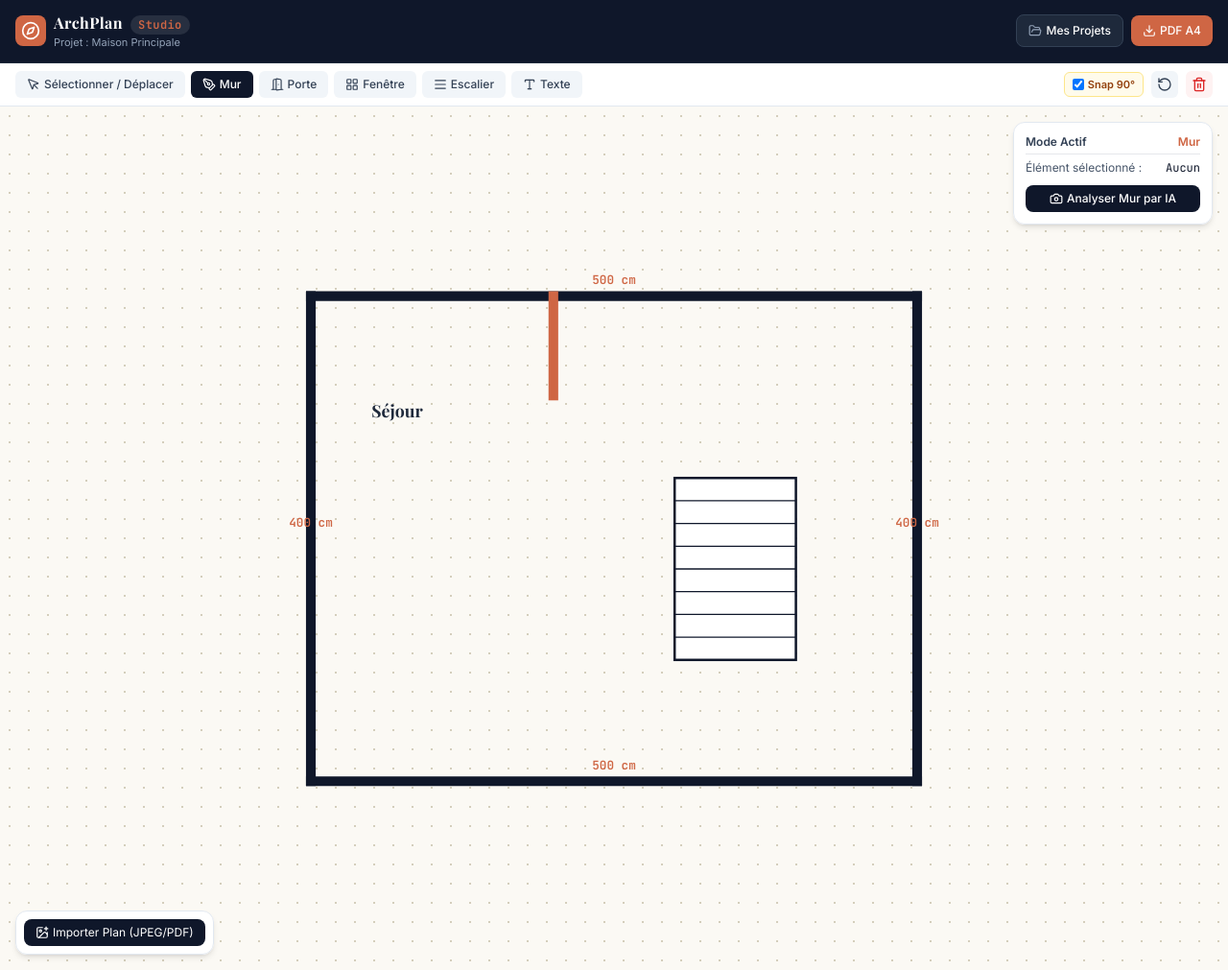
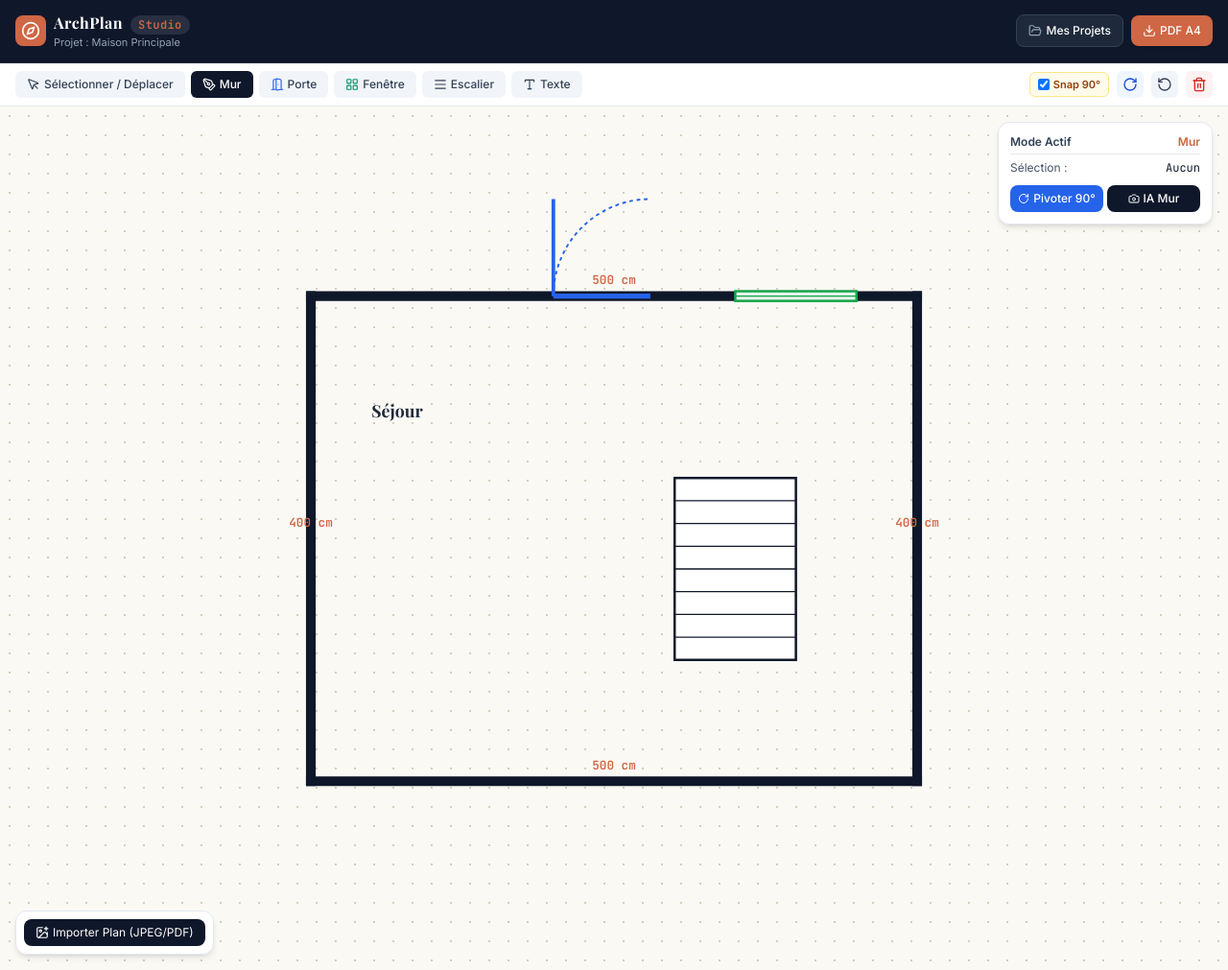
Before and after one commit to peakbe/plan-vectorizer, a Flask app: page / in a window 1280 px wide. Shown: the whole page at 96% size. Run offline with Flask 3, Linux system fonts and the light colour scheme; some libraries are stand-ins or nearby versions.

Commit message:
Enhance UI and add rotation for elements
Updated button styles and added rotation functionality for selected elements. Adjusted element properties for doors, windows, and stairs.

```diff
--- a/templates/index.html
+++ b/templates/index.html
@@ -54,10 +54,10 @@
                 <i data-lucide="pen-tool" class="w-3.5 h-3.5"></i><span>Mur</span>
             </button>
             <button onclick="setTool('door')" id="btn-tool-door" class="tool-btn bg-slate-100 text-slate-700 px-3 py-1.5 rounded-md font-medium transition flex items-center space-x-1 hover:bg-slate-200">
-                <i data-lucide="door-open" class="w-3.5 h-3.5"></i><span>Porte</span>
+                <i data-lucide="door-open" class="w-3.5 h-3.5 text-blue-600"></i><span>Porte</span>
             </button>
             <button onclick="setTool('window')" id="btn-tool-window" class="tool-btn bg-slate-100 text-slate-700 px-3 py-1.5 rounded-md font-medium transition flex items-center space-x-1 hover:bg-slate-200">
-                <i data-lucide="layout-grid" class="w-3.5 h-3.5"></i><span>Fenêtre</span>
+                <i data-lucide="layout-grid" class="w-3.5 h-3.5 text-emerald-600"></i><span>Fenêtre</span>
             </button>
             <button onclick="setTool('stairs')" id="btn-tool-stairs" class="tool-btn bg-slate-100 text-slate-700 px-3 py-1.5 rounded-md font-medium transition flex items-center space-x-1 hover:bg-slate-200">
                 <i data-lucide="align-justify" class="w-3.5 h-3.5"></i><span>Escalier</span>
@@ -72,10 +72,13 @@
                 <input type="checkbox" id="chk-snap" checked class="w-3 h-3 text-amber-600 rounded">
                 <span class="text-[11px] font-semibold">Snap 90°</span>
             </label>
-            <button onclick="undoLast()" class="p-1.5 bg-slate-100 hover:bg-slate-200 rounded-md text-slate-700" title="Annuler">
+            <button onclick="rotateSelected()" class="p-1.5 bg-blue-50 hover:bg-blue-100 text-blue-700 rounded-md transition" title="Pivoter de 90°">
+                <i data-lucide="rotate-cw" class="w-4 h-4"></i>
+            </button>
+            <button onclick="undoLast()" class="p-1.5 bg-slate-100 hover:bg-slate-200 rounded-md text-slate-700 transition" title="Annuler">
                 <i data-lucide="rotate-ccw" class="w-4 h-4"></i>
             </button>
-            <button onclick="deleteSelected()" class="p-1.5 bg-red-50 hover:bg-red-100 text-red-600 rounded-md" title="Supprimer la sélection">
+            <button onclick="deleteSelected()" class="p-1.5 bg-red-50 hover:bg-red-100 text-red-600 rounded-md transition" title="Supprimer la sélection">
                 <i data-lucide="trash-2" class="w-4 h-4"></i>
             </button>
         </div>
@@ -108,19 +111,23 @@
         </div>
 
         <!-- Panneau info pièce -->
-        <div class="absolute top-4 right-4 z-20 bg-white/95 backdrop-blur border border-slate-200 p-3 rounded-xl shadow-md text-xs space-y-1.5 w-52">
+        <div class="absolute top-4 right-4 z-20 bg-white/95 backdrop-blur border border-slate-200 p-3 rounded-xl shadow-md text-xs space-y-1.5 w-56">
             <div class="flex justify-between font-bold text-slate-700 border-b pb-1">
                 <span>Mode Actif</span>
                 <span id="active-mode-label" class="text-[#cf6644]">Mur</span>
             </div>
             <div class="flex justify-between text-slate-600">
-                <span>Élément sélectionné :</span>
+                <span>Sélection :</span>
                 <span id="selected-info" class="font-tech text-slate-900">Aucun</span>
             </div>
-            <div class="pt-1">
-                <button onclick="openWallPhotoModal()" class="w-full bg-slate-900 hover:bg-slate-800 text-white py-1.5 rounded-lg font-medium transition flex items-center justify-center space-x-1">
-                    <i data-lucide="camera" class="w-3.5 h-3.5"></i>
-                    <span>Analyser Mur par IA</span>
+            <div class="pt-1 flex space-x-1">
+                <button onclick="rotateSelected()" class="w-1/2 bg-blue-600 hover:bg-blue-700 text-white py-1.5 rounded-lg font-medium transition flex items-center justify-center space-x-1">
+                    <i data-lucide="rotate-cw" class="w-3 h-3"></i>
+                    <span>Pivoter 90°</span>
+                </button>
+                <button onclick="openWallPhotoModal()" class="w-1/2 bg-slate-900 hover:bg-slate-800 text-white py-1.5 rounded-lg font-medium transition flex items-center justify-center space-x-1">
+                    <i data-lucide="camera" class="w-3 h-3"></i>
+                    <span>IA Mur</span>
                 </button>
             </div>
         </div>
@@ -188,9 +195,10 @@
             {x1: 250, y1: 550, x2: 250, y2: 150, length: 400}
         ];
         let elements = [
-            { type: 'door', x: 450, y: 150, width: 90, flip: false },
-            { type: 'stairs', x: 550, y: 300, w: 100, h: 150 },
-            { type: 'text', x: 300, y: 250, text: 'Séjour' }
+            { type: 'door', x: 450, y: 150, width: 80, rotation: 0 },
+            { type: 'window', x: 600, y: 150, width: 100, rotation: 0 },
+            { type: 'stairs', x: 550, y: 300, w: 100, h: 150, rotation: 0 },
+            { type: 'text', x: 300, y: 250, text: 'Séjour', rotation: 0 }
         ];
         let historyStack = [];
 
@@ -205,7 +213,6 @@
                 btn.className = "tool-btn bg-slate-100 text-slate-700 px-3 py-1.5 rounded-md font-medium transition flex items-center space-x-1 hover:bg-slate-200";
             });
             document.getElementById(`btn-tool-${tool}`).className = "tool-btn bg-slate-900 text-white px-3 py-1.5 rounded-md font-medium transition flex items-center space-x-1";
-
             svgCanvas.style.cursor = tool === 'select' ? 'default' : 'crosshair';
         }
 
@@ -223,12 +230,10 @@
             const y = Math.round(svgP.y);
 
             if (currentTool === 'select') {
-                // Mode sélection / déplacement : on vérifie si on clique sur un élément ou un mur
-                // Pour simplifier, on regarde d'abord les éléments (portes, textes, escaliers)
                 let foundElIndex = elements.findIndex(el => {
                     let w = el.w || el.width || 50;
                     let h = el.h || 50;
-                    return x >= el.x - 10 && x <= el.x + w + 10 && y >= el.y - 10 && y <= el.y + h + 10;
+                    return x >= el.x - 15 && x <= el.x + w + 15 && y >= el.y - 15 && y <= el.y + h + 15;
                 });
 
                 if (foundElIndex !== -1) {
@@ -241,7 +246,6 @@
                     return;
                 }
 
-                // Sinon on vérifie les murs (proche du centre ou des extrémités)
                 let foundWallIndex = walls.findIndex(w => {
                     let dist = distToSegment({x, y}, {x: w.x1, y: w.y1}, {x: w.x2, y: w.y2});
                     return dist < 12;
@@ -254,12 +258,10 @@
                     return;
                 }
 
-                // Clic dans le vide -> désélection
                 selectedItem = null;
                 document.getElementById('selected-info').textContent = 'Aucun';
                 renderCanvas();
             } else {
-                // Mode dessin
                 saveState();
                 isDrawing = true;
                 startPoint = { x, y };
@@ -305,27 +307,38 @@
             if (currentTool === 'wall' && lengthCm > 10) {
                 walls.push({ x1: startPoint.x, y1: startPoint.y, x2: endX, y2: endY, length: lengthCm });
             } else if (currentTool === 'door') {
-                elements.push({ type: 'door', x: startPoint.x, y: startPoint.y, width: 90, flip: false });
+                elements.push({ type: 'door', x: startPoint.x, y: startPoint.y, width: 80, rotation: 0 });
             } else if (currentTool === 'window') {
-                elements.push({ type: 'window', x: startPoint.x, y: startPoint.y, width: 100 });
+                elements.push({ type: 'window', x: startPoint.x, y: startPoint.y, width: 100, rotation: 0 });
             } else if (currentTool === 'stairs') {
-                elements.push({ type: 'stairs', x: startPoint.x, y: startPoint.y, w: 100, h: 150 });
+                elements.push({ type: 'stairs', x: startPoint.x, y: startPoint.y, w: 100, h: 150, rotation: 0 });
             } else if (currentTool === 'text') {
                 let txt = prompt("Texte de la pièce ou légende :", "Chambre");
-                if (txt) elements.push({ type: 'text', x: startPoint.x, y: startPoint.y, text: txt });
+                if (txt) elements.push({ type: 'text', x: startPoint.x, y: startPoint.y, text: txt, rotation: 0 });
             }
 
             isDrawing = false;
             renderCanvas();
         });
 
-        // Fonction utilitaire calcul distance point/segment
         function distToSegment(p, p1, p2) {
             let l2 = (p2.x - p1.x)*(p2.x - p1.x) + (p2.y - p1.y)*(p2.y - p1.y);
             if (l2 === 0) return Math.hypot(p.x - p1.x, p.y - p1.y);
             let t =((p.x - p1.x)*(p2.x - p1.x) + (p.y - p1.y)*(p2.y - p1.y)) / l2;
             t = Math.max(0, Math.min(1, t));
             return Math.hypot(p.x - (p1.x + t * (p2.x - p1.x)), p.y - (p1.y + t * (p2.y - p1.y)));
+        }
+
+        // Fonction pour faire pivoter l'élément sélectionné de 90° à chaque clic
+        function rotateSelected() {
+            if (!selectedItem || selectedItem.type !== 'element') {
+                alert("Veuillez sélectionner une porte ou une fenêtre avec l'outil 'Sélectionner' pour la faire pivoter.");
+                return;
+            }
+            saveState();
+            let el = elements[selectedItem.index];
+            el.rotation = (el.rotation + 90) % 360;
+            renderCanvas();
         }
 
         function renderCanvas() {
@@ -354,39 +367,83 @@
                 wallsGroup.appendChild(text);
             });
 
-            // Rendu des éléments (portes, escaliers, textes)
+            // Rendu des éléments (portes, fenêtres, escaliers, textes)
             elements.forEach((el, index) => {
                 let isSelected = (selectedItem && selectedItem.type === 'element' && selectedItem.index === index);
+                let g = document.createElementNS('http://www.w3.org/2000/svg', 'g');
+                g.setAttribute('transform', `translate(${el.x}, ${el.y}) rotate(${el.rotation || 0})`);
 
                 if (el.type === 'door') {
-                    const rect = document.createElementNS('http://www.w3.org/2000/svg', 'rect');
-                    rect.setAttribute('x', el.x - 4); rect.setAttribute('y', el.y - 4);
-                    rect.setAttribute('width', 8); rect.setAttribute('height', el.width);
-                    rect.setAttribute('fill', isSelected ? '#e056fd' : '#cf6644');
-                    rect.style.cursor = 'grab';
-                    elementsGroup.appendChild(rect);
+                    // Symbole standard de porte (Bleu) : Arc d'ouverture + Vantail à 90°
+                    const width = el.width || 80;
+
+                    // Arc d'ouverture (quart de cercle)
+                    const arc = document.createElementNS('http://www.w3.org/2000/svg', 'path');
+                    arc.setAttribute('d', `M 0 0 A ${width} ${width} 0 0 1 ${width} -${width}`);
+                    arc.setAttribute('fill', 'none');
+                    arc.setAttribute('stroke', isSelected ? '#e056fd' : '#2563eb');
+                    arc.setAttribute('stroke-width', '1.5');
+                    arc.setAttribute('stroke-dasharray', '3,3');
+                    g.appendChild(arc);
+
+                    // Battant/Panneau de porte ouvert à 90°
+                    const leaf = document.createElementNS('http://www.w3.org/2000/svg', 'line');
+                    leaf.setAttribute('x1', '0'); leaf.setAttribute('y1', '0');
+                    leaf.setAttribute('x2', '0'); leaf.setAttribute('y2', `-${width}`);
+                    leaf.setAttribute('stroke', isSelected ? '#e056fd' : '#2563eb');
+                    leaf.setAttribute('stroke-width', '3');
+                    g.appendChild(leaf);
+
+                    // Cadre de base
+                    const base = document.createElementNS('http://www.w3.org/2000/svg', 'line');
+                    base.setAttribute('x1', '0'); base.setAttribute('y1', '0');
+                    base.setAttribute('x2', `${width}`); base.setAttribute('y2', '0');
+                    base.setAttribute('stroke', isSelected ? '#e056fd' : '#2563eb');
+                    base.setAttribute('stroke-width', '4');
+                    g.appendChild(base);
+
+                } else if (el.type === 'window') {
+                    // Symbole de fenêtre (Vert) : Double vitrage encadré
+                    const width = el.width || 100;
+                    const winRect = document.createElementNS('http://www.w3.org/2000/svg', 'rect');
+                    winRect.setAttribute('x', '0'); winRect.setAttribute('y', '-4');
+                    winRect.setAttribute('width', `${width}`); winRect.setAttribute('height', '8');
+                    winRect.setAttribute('fill', '#e6f4ea');
+                    winRect.setAttribute('stroke', isSelected ? '#e056fd' : '#16a34a');
+                    winRect.setAttribute('stroke-width', '2');
+                    g.appendChild(winRect);
+
+                    // Ligne centrale de vitre
+                    const glassLine = document.createElementNS('http://www.w3.org/2000/svg', 'line');
+                    glassLine.setAttribute('x1', '0'); glassLine.setAttribute('y1', '0');
+                    glassLine.setAttribute('x2', `${width}`); glassLine.setAttribute('y2', '0');
+                    glassLine.setAttribute('stroke', '#16a34a');
+                    glassLine.setAttribute('stroke-width', '1');
+                    g.appendChild(glassLine);
+
                 } else if (el.type === 'text') {
                     const t = document.createElementNS('http://www.w3.org/2000/svg', 'text');
-                    t.setAttribute('x', el.x); t.setAttribute('y', el.y);
+                    t.setAttribute('x', '0'); t.setAttribute('y', '0');
                     t.setAttribute('class', `font-serif-arch text-sm font-bold ${isSelected ? 'fill-[#cf6644]' : 'fill-slate-800'}`);
                     t.textContent = el.text;
-                    elementsGroup.appendChild(t);
+                    g.appendChild(t);
+
                 } else if (el.type === 'stairs') {
-                    const g = document.createElementNS('http://www.w3.org/2000/svg', 'g');
                     const box = document.createElementNS('http://www.w3.org/2000/svg', 'rect');
-                    box.setAttribute('x', el.x); box.setAttribute('y', el.y);
+                    box.setAttribute('x', '0'); box.setAttribute('y', '0');
                     box.setAttribute('width', el.w); box.setAttribute('height', el.h);
                     box.setAttribute('fill', '#fff'); box.setAttribute('stroke', isSelected ? '#cf6644' : '#0f172a'); box.setAttribute('stroke-width', isSelected ? '3' : '2');
                     g.appendChild(box);
                     for(let i=1; i<8; i++) {
                         const step = document.createElementNS('http://www.w3.org/2000/svg', 'line');
-                        step.setAttribute('x1', el.x); step.setAttribute('y1', el.y + (el.h/8)*i);
-                        step.setAttribute('x2', el.x + el.w); step.setAttribute('y2', el.y + (el.h/8)*i);
+                        step.setAttribute('x1', '0'); step.setAttribute('y1', (el.h/8)*i);
+                        step.setAttribute('x2', el.w); step.setAttribute('y2', (el.h/8)*i);
                         step.setAttribute('stroke', '#0f172a'); step.setAttribute('stroke-width', '1');
                         g.appendChild(step);
                     }
-                    elementsGroup.appendChild(g);
                 }
+
+                elementsGroup.appendChild(g);
             });
         }
 
```
